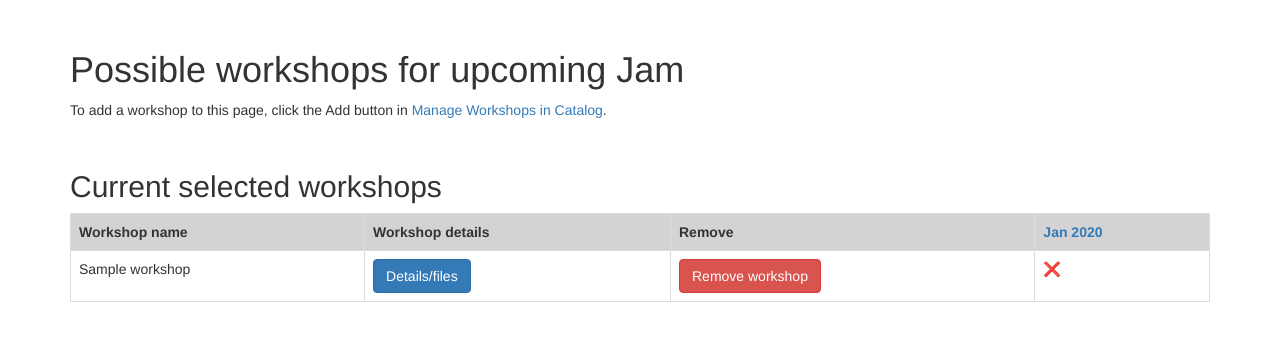
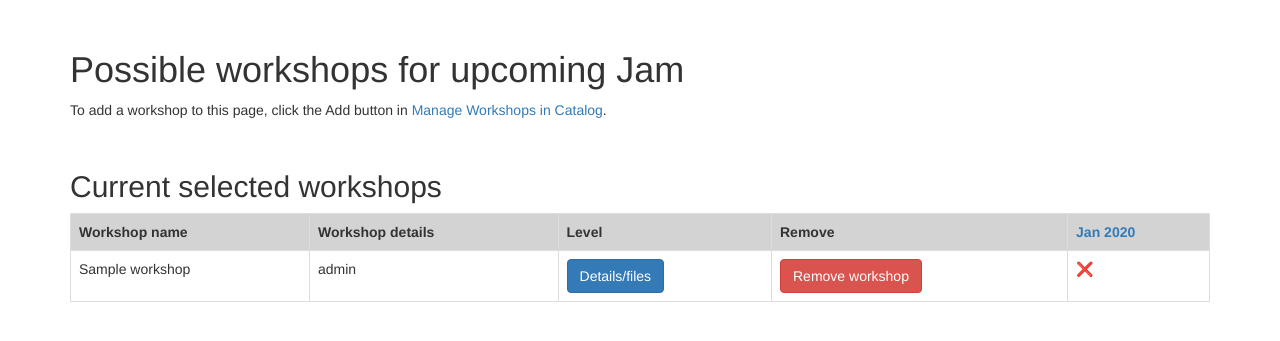
Before and after one commit to gbaman/NI-Jam-Information-System, a Python web app: template ni_jam_information_system/templates/admin/possible_workshops_for_jam.html in a window 1280 px wide. Shown: the part 52-393 px from the top of the page. Run offline with Jinja, Linux system fonts and the light colour scheme; the template is opened without the code that fills it: most values are stand-ins (such as "Sample title", 1, 10 or a date in 2020); some libraries are stand-ins or nearby versions.

Commit message:
Show level of possible workshop

```diff
--- a/ni_jam_information_system/templates/admin/possible_workshops_for_jam.html
+++ b/ni_jam_information_system/templates/admin/possible_workshops_for_jam.html
@@ -12,6 +12,7 @@
         <tr bgcolor="#d3d3d3">
             <th>Workshop name</th>
             <th>Workshop details</th>
+            <th>Level</th>
             <th>Remove</th>
             {% for jam in jams %}
                     <th><a href="/public_schedule/{{ jam.jam_id }}">{{ jam.date.strftime("%b %Y") }}</a></th>
@@ -20,6 +21,7 @@
         {% for possible_workshop in possible_workshops %}
             <tr {% if possible_workshop.workshop in current_jam.workshops %} bgcolor="#c4fc9f" {% endif %}>
                 <td>{{ possible_workshop.workshop.workshop_title }}</td>
+                <td>{{ possible_workshop.workshop.workshop_level }}</td>
                 <td><a href="/admin/workshop_details/{{possible_workshop.workshop.workshop_id}}" class="btn btn-primary" role="button">Details/files</a></td>
                 <td><a href="/admin/possible_workshops_for_jam/remove/{{possible_workshop.possible_id}}" class="btn btn-danger" role="button">Remove workshop</a><br></td>
                 {% for jam in jams %}
```
